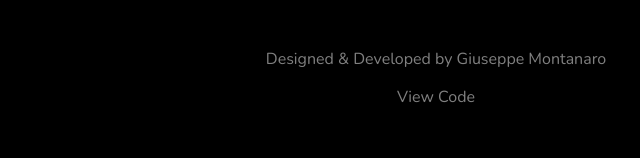
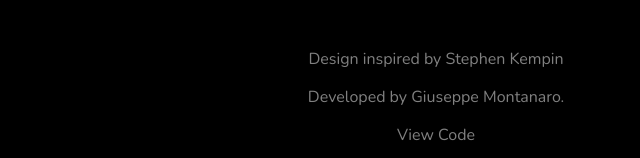
Before and after one commit to donjosef/movie-search-react, a React (Create React App) app: page / in a window 1280 px wide. Shown: the part 308-466 px from the top of the page, without its empty margins (204-844 px from the left). Built offline with nearby package versions, Linux system fonts and the light colour scheme; no server answers.

Commit message:
Add attribution link for design

```diff
--- a/src/App.js
+++ b/src/App.js
@@ -135,7 +135,10 @@ class App extends Component {
                 trailerId={trailerId}/>
         </div>
         <footer className="Footer">
-          <p>Designed & Developed by Giuseppe Montanaro</p>
+          <p>
+            Design inspired by <a href='http://www.stephenkempin.co.uk/' >Stephen Kempin</a>
+          </p>
+          <p>Developed by Giuseppe Montanaro.</p>
           <p><a href="#">View Code</a></p>
         </footer>
       </div>
```
